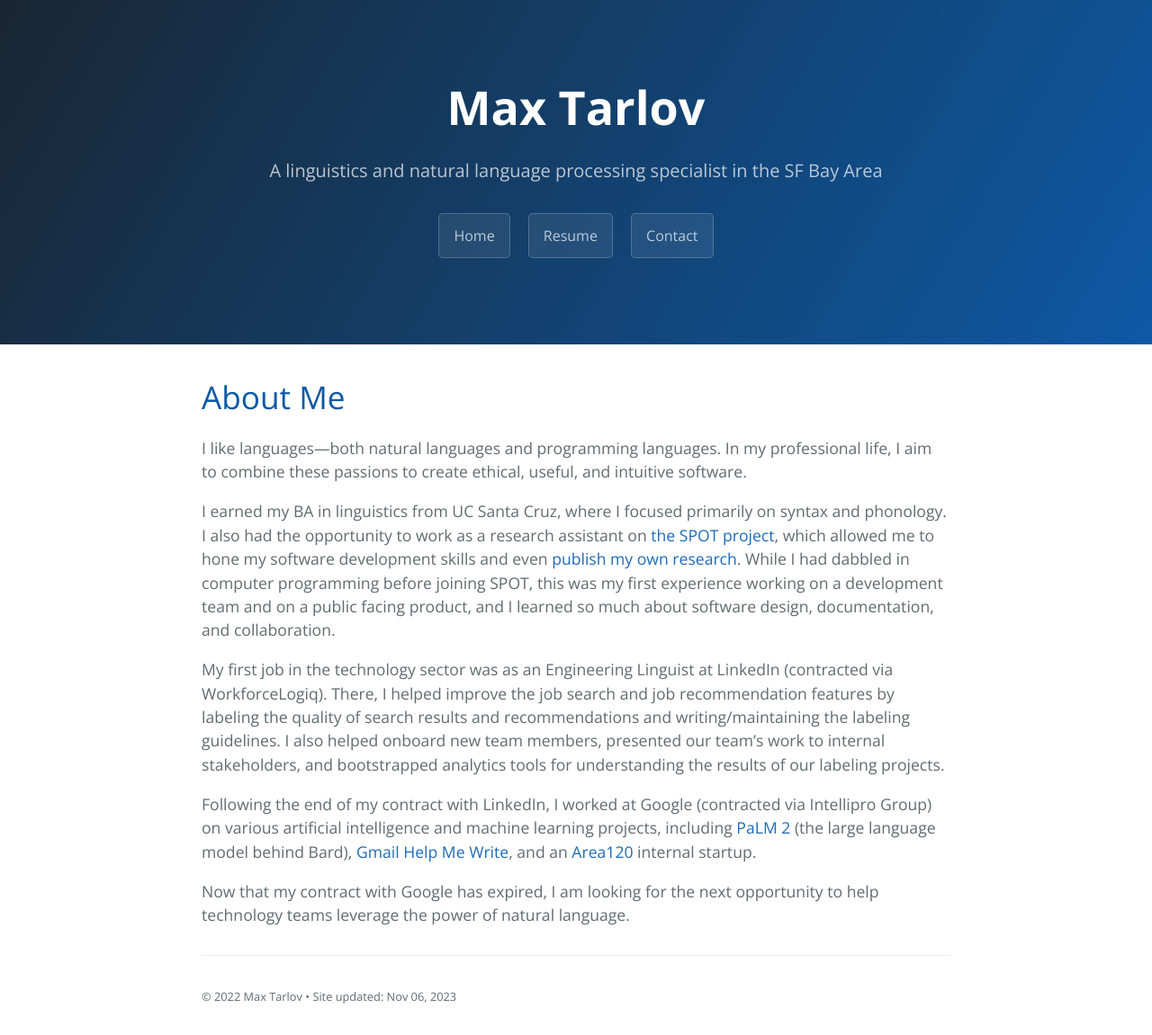
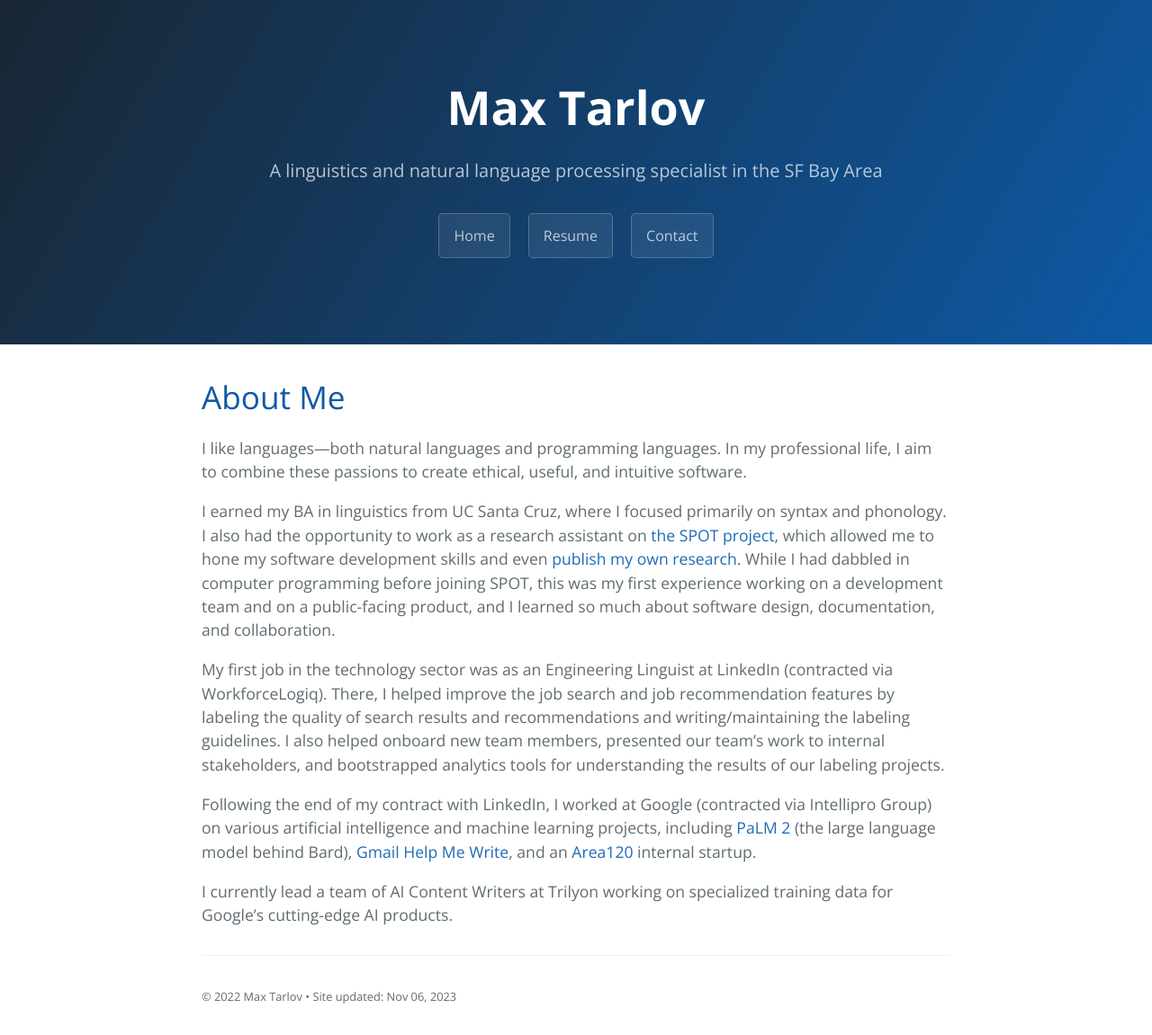
Before and after one commit to maxTarlov/personal-website, a Jekyll site: the page built from _info_pages/about.md, in a window 1280 px wide. Shown: the whole page at 90% size. Built offline with Jekyll 4.4.1, drawn with Linux system fonts in a browser that asks for light colours.

Commit message:
Update current job

```diff
--- a/_info_pages/about.md
+++ b/_info_pages/about.md
@@ -7,10 +7,10 @@ excerpt_separator: <!--more-->
 
 I like languages&mdash;both natural languages and programming languages. In my professional life, I aim to combine these passions to create ethical, useful, and intuitive software.
 
-I earned my BA in linguistics from UC Santa Cruz, where I focused primarily on syntax and phonology. I also had the opportunity to work as a research assistant on [the SPOT project](https://spot.sites.ucsc.edu), which allowed me to hone my software development skills <!--more-->and even [publish my own research](https://www.equinoxpub.com/home/view-chapter/?id=41004). While I had dabbled in computer programming before joining SPOT, this was my first experience working on a development team and on a public facing product, and I learned so much about software design, documentation, and collaboration.
+I earned my BA in linguistics from UC Santa Cruz, where I focused primarily on syntax and phonology. I also had the opportunity to work as a research assistant on [the SPOT project](https://spot.sites.ucsc.edu), which allowed me to hone my software development skills <!--more-->and even [publish my own research](https://www.equinoxpub.com/home/view-chapter/?id=41004). While I had dabbled in computer programming before joining SPOT, this was my first experience working on a development team and on a public-facing product, and I learned so much about software design, documentation, and collaboration.
 
 My first job in the technology sector was as an Engineering Linguist at LinkedIn (contracted via WorkforceLogiq). There, I helped improve the job search and job recommendation features by labeling the quality of search results and recommendations and writing/maintaining the labeling guidelines. I also helped onboard new team members, presented our team's work to internal stakeholders, and bootstrapped analytics tools for understanding the results of our labeling projects.
 
 Following the end of my contract with LinkedIn, I worked at Google (contracted via Intellipro Group) on various artificial intelligence and machine learning projects, including [PaLM 2](https://blog.google/technology/ai/google-palm-2-ai-large-language-model/) (the large language model behind Bard), [Gmail Help Me Write](https://www.tomsguide.com/news/gmail-help-me-write-announced-at-google-io-2023-and-it-writes-entire-emails-for-you), and an [Area120](https://area120.google.com/) internal startup.
 
-Now that my contract with Google has expired, I am looking for the next opportunity to help technology teams leverage the power of natural language.
+I currently lead a team of AI Content Writers at Trilyon working on specialized training data for Google's cutting-edge AI products.
```
